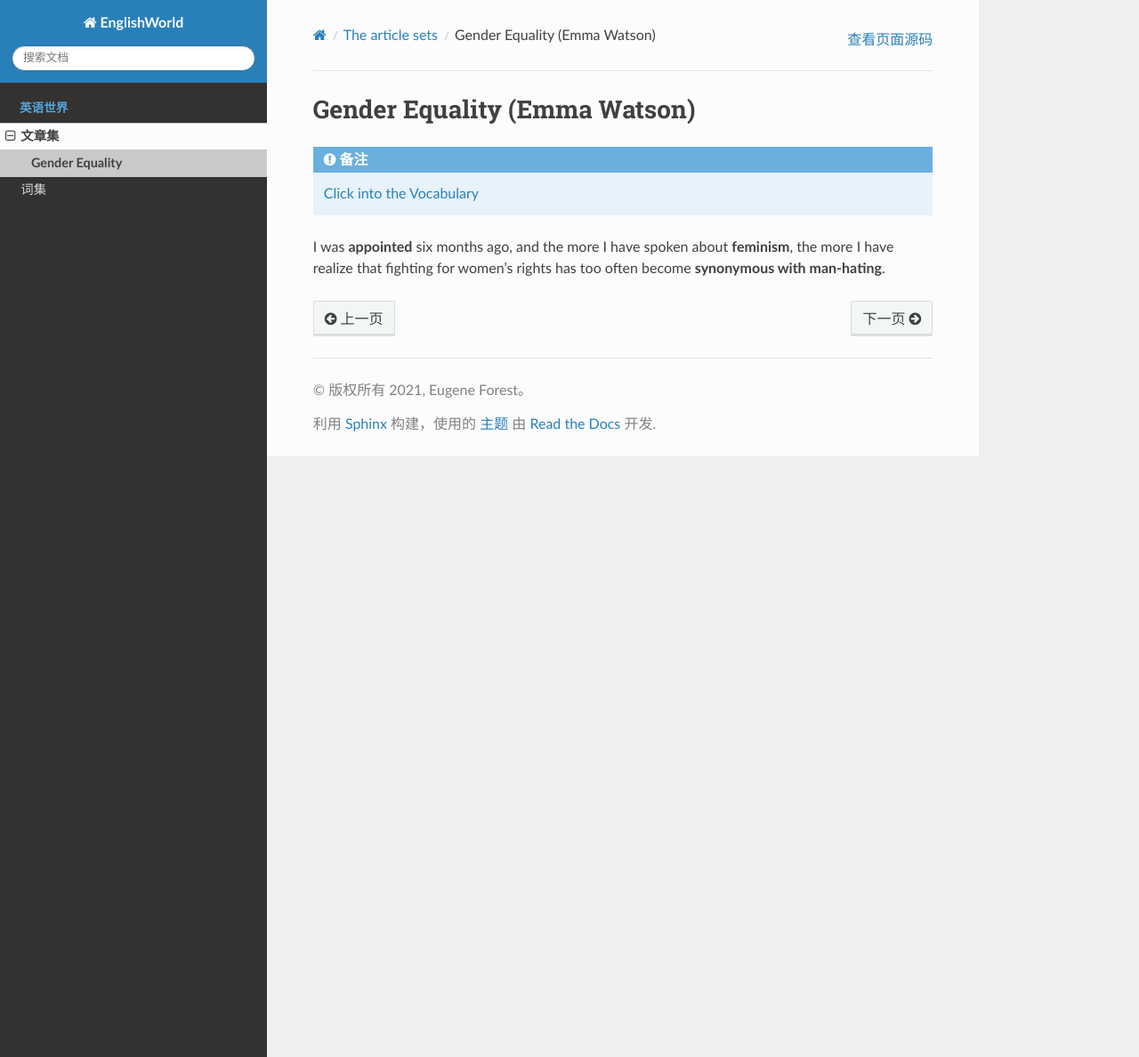
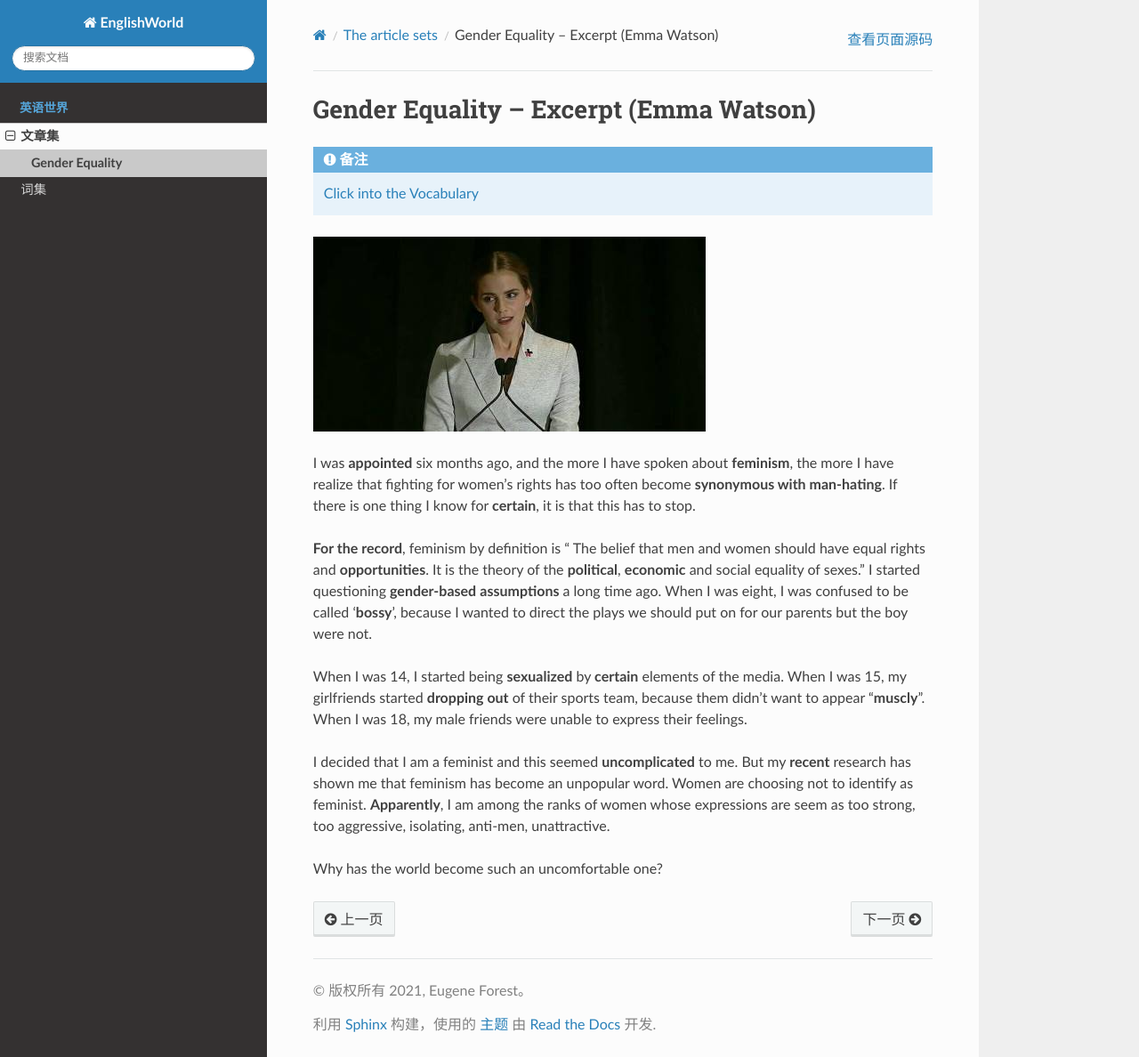
Before and after one commit to Eugene-Forest/EnglishWorld, a Sphinx documentation site: the page built from source/src/article_set/gender_equality.rst, in a window 1280 px wide and 1188 px high. Shown: the whole window at 89% size. Built offline with Sphinx 7.4.7 and the Read the Docs theme 2.0.0, drawn with Linux system fonts in a browser that asks for light colours.

Commit message:
gender equality 演讲文章节选主体内容完成

```diff
--- a/source/src/article_set/gender_equality.rst
+++ b/source/src/article_set/gender_equality.rst
@@ -1,8 +1,20 @@
-================================
-Gender Equality (Emma Watson)
-================================
+===========================================
+Gender Equality -- Excerpt (Emma Watson)
+===========================================
 
 .. note::
     :ref:`Click into the Vocabulary <Gender-Equality>`
 
-I was **appointed** six months ago, and the more I have spoken about **feminism**, the more I have realize that fighting for women's rights has too often become **synonymous with man-hating**.
+.. image:: ../img/Gender-Equality.jpg
+   :alt: Emma Watson
+
+
+I was **appointed** six months ago, and the more I have spoken about **feminism**, the more I have realize that fighting for women's rights has too often become **synonymous with man-hating**. If there is one thing I know for **certain**, it is that this has to stop.
+
+**For the record**, feminism by definition is " The belief that men and women should have equal rights and **opportunities**. It is the theory of the **political**, **economic** and social equality of sexes." I started questioning **gender-based** **assumptions** a long time ago. When I was eight, I was confused to be called '**bossy**', because I wanted to direct the plays we should put on for our parents but the boy were not.
+
+When I was 14, I started being **sexualized** by **certain** elements of the media. When I was 15, my girlfriends started **dropping out** of their sports team, because them didn't want to appear "**muscly**". When I was 18, my male friends were unable to express their feelings.
+
+I decided that I am a feminist and this seemed **uncomplicated** to me. But my **recent** research has shown me that feminism has become an unpopular word. Women are choosing not to identify as feminist. **Apparently**, I am among the ranks of women whose expressions are seem as too strong, too aggressive, isolating, anti-men, unattractive.
+
+Why has the world become such an uncomfortable one?
```
Also changed, not shown: source/src/word_set/2021_4.rst (+26 -0 lines), source/src/img/Gender-Equality.jpg (added).
